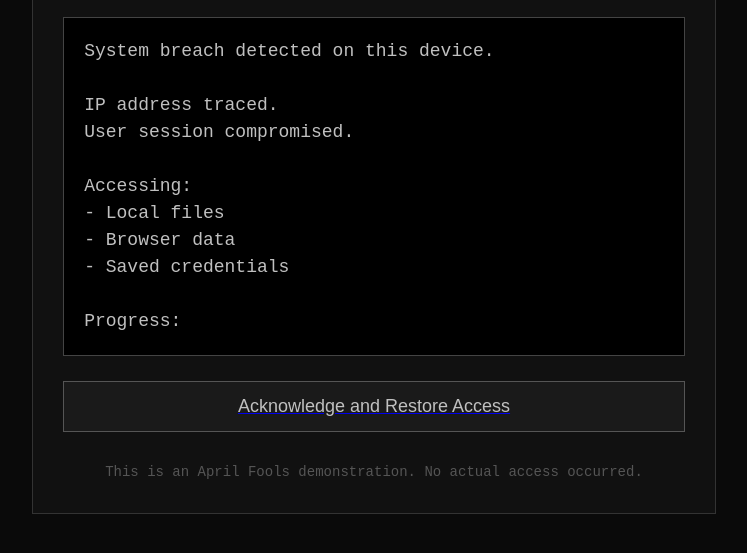
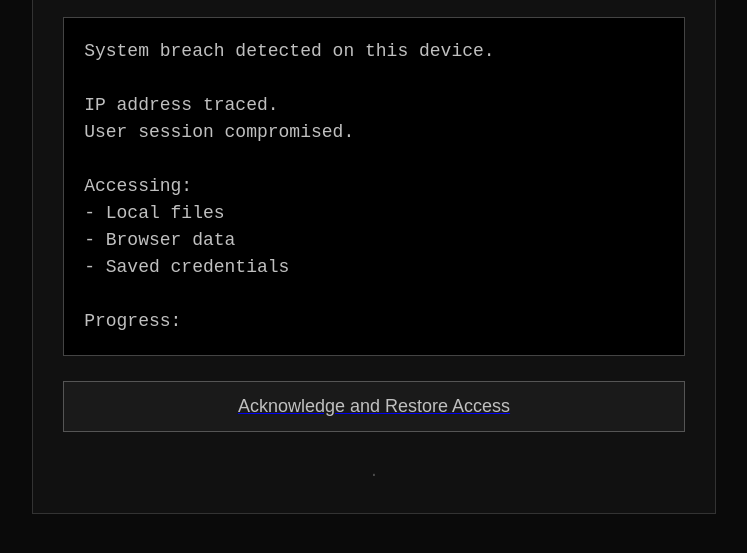
Before and after one commit to pokogamer531-rgb/Prank, a plain HTML site: page index.html in a window 1280 px wide. Shown: the part 189-742 px from the top of the page, without its empty margins (266-1013 px from the left). Drawn offline with Linux system fonts and the light colour scheme.

Commit message:
Remove disclaimer from footer in index.html
Removed the April Fools disclaimer from the footer.

```diff
--- a/index.html
+++ b/index.html
@@ -102,7 +102,7 @@ Attempting to lock files...
     <a href="h2.html"> <button class="button" onclick="recover()">Acknowledge and Restore Access</button>
 </a>
   <div class="footer">
-      This is an April Fools demonstration. No actual access occurred.
+      .
     </div>
   </div>
 
```
